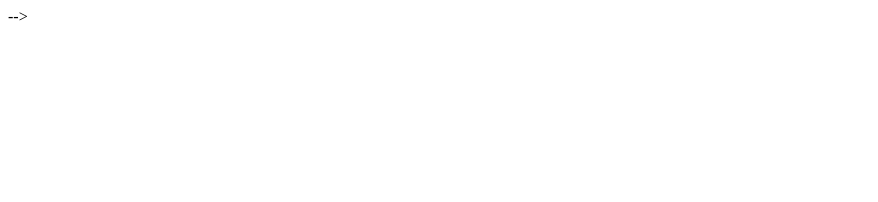
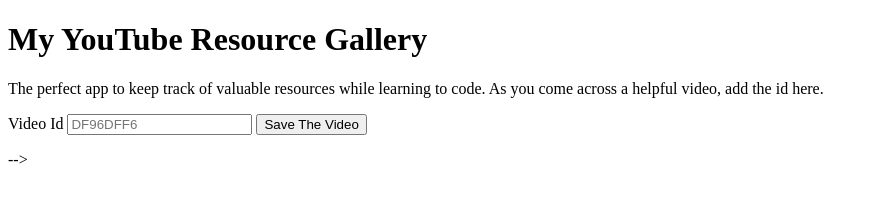
Before and after one commit to skiser10/local-storage-youtube-gallery, a plain HTML site: page index.html in a window 1280 px wide. Shown: the whole page, without its empty margins (0-878 px from the left). Drawn offline with Linux system fonts and the light colour scheme.

Commit message:
Filling in HTML
Filling in HTML

```diff
--- a/index.html
+++ b/index.html
@@ -7,6 +7,21 @@
   <link rel="stylesheet" href="/CSS/style.css">
 </head>
 <body>
+  <div class="container">
+    <div class="header">
+      <div>
+        <h1 class="headline">My YouTube Resource Gallery</h1>
+        <p>The perfect app to keep track of valuable resources while learning to code.  As you come across a helpful video, add the id here.</p>
+      </div>
+      <form>
+        <label for="videoId">Video Id</label>
+        <input type="text" name="videoId" id="videoId" placeholder="DF96DFF6">
+        <button onclick="saveVideo(event)">Save The Video</button>
+      </form>
+      <ul id="videosContainer"></ul>
+    </div>
+  </div>
+
 
   <script src="/JS/script.js"></script>
 </body>
```
